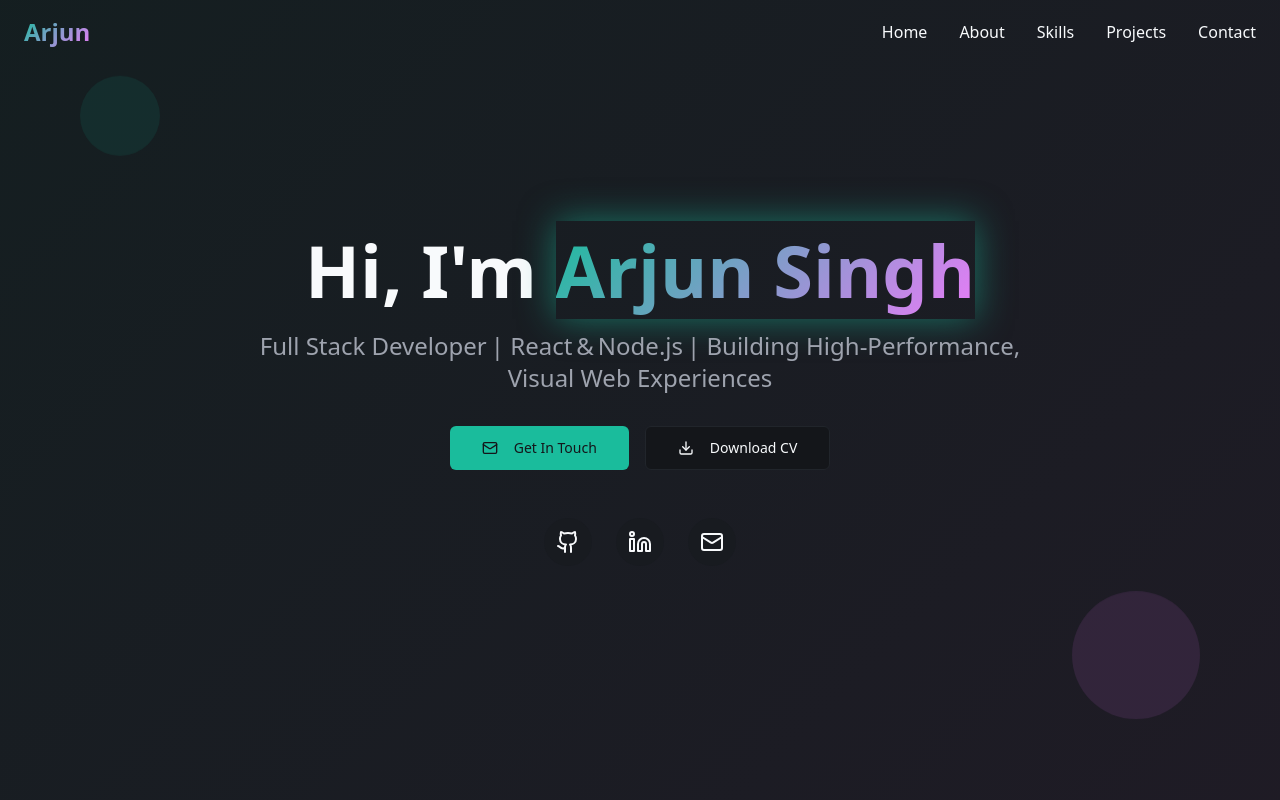
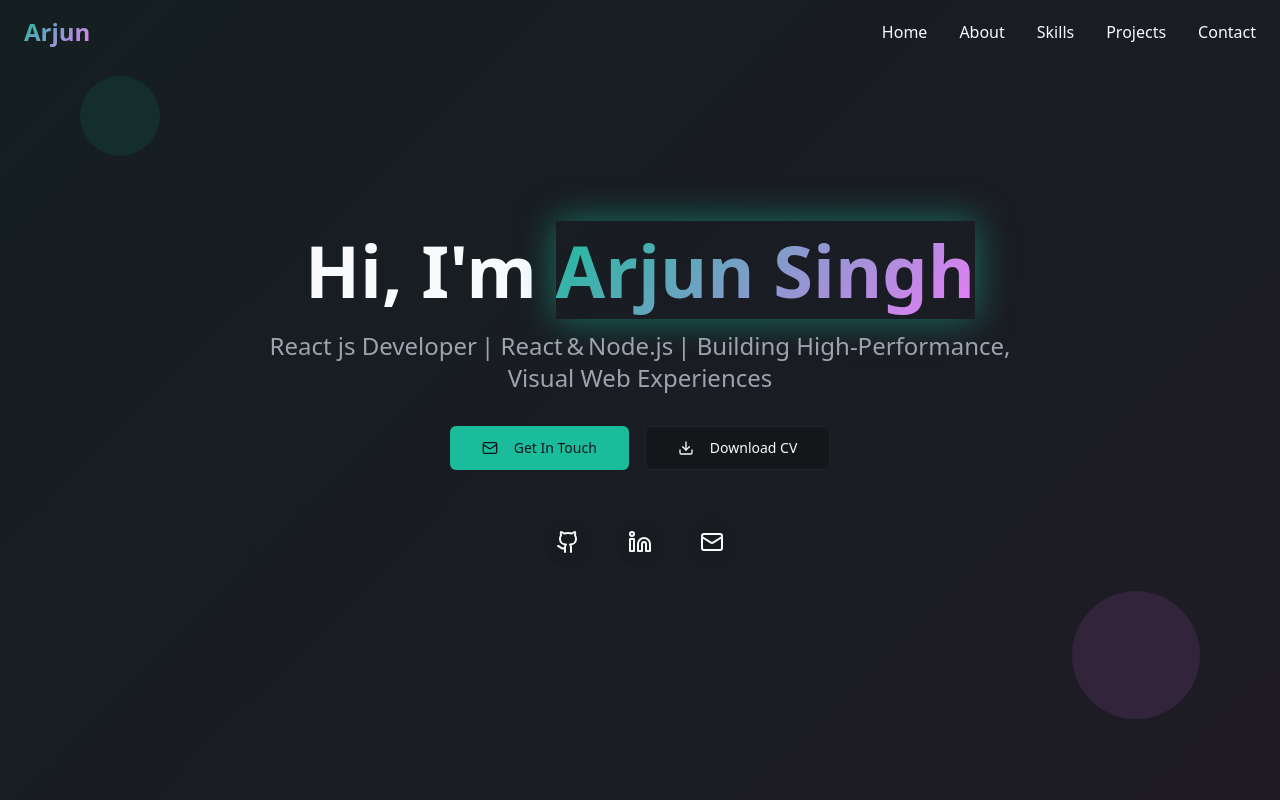
Before and after one commit to Singh-4A/portfolio, a React (Vite) app: page / in a window 1280 px wide. Shown: the top 800 px of the page. Built offline with nearby package versions, Linux system fonts and the light colour scheme.

Commit message:
minor fixes

```diff
--- a/src/components/Hero.tsx
+++ b/src/components/Hero.tsx
@@ -25,7 +25,7 @@ const Hero = () => {
           </h1>
 
           <p className="text-xl md:text-2xl text-muted-foreground mb-8 max-w-3xl mx-auto">
-            Full Stack Developer | React & Node.js | Building High‑Performance, Visual Web Experiences
+            React js Developer | React & Node.js | Building High‑Performance, Visual Web Experiences
 
           </p>
 
```
